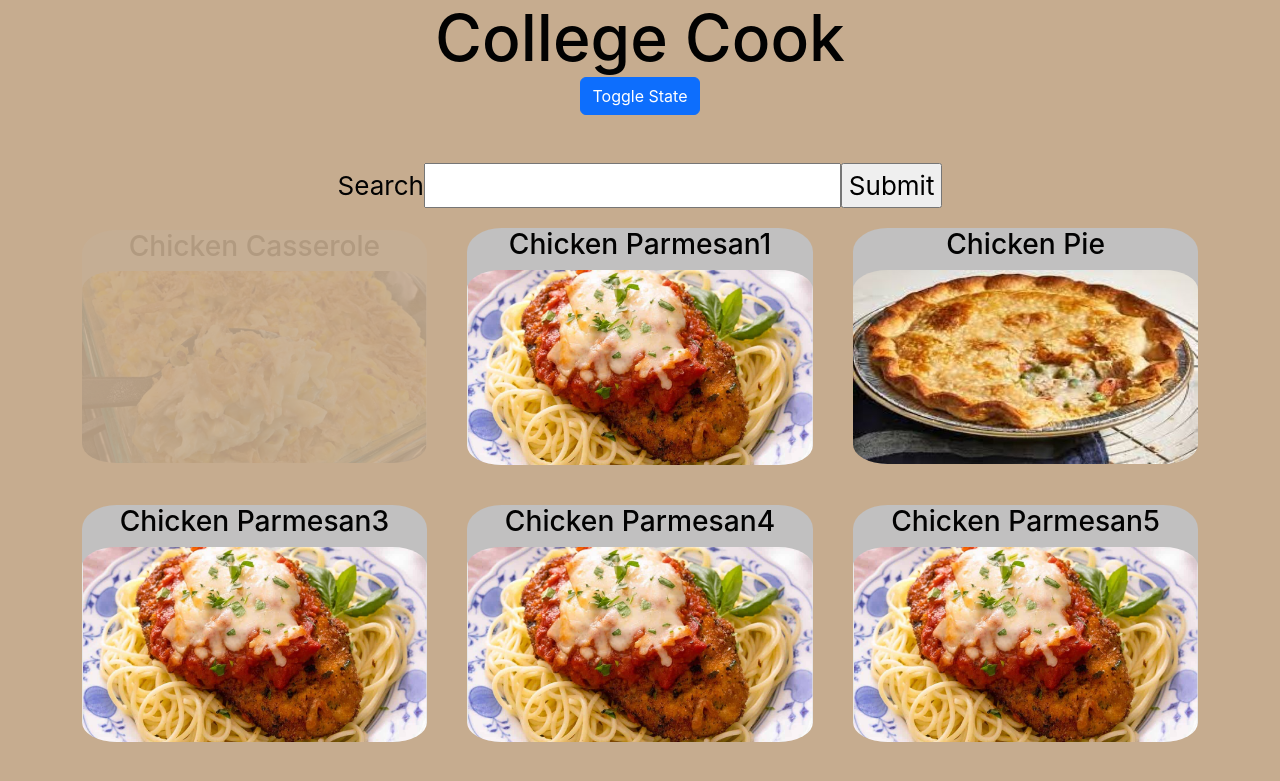
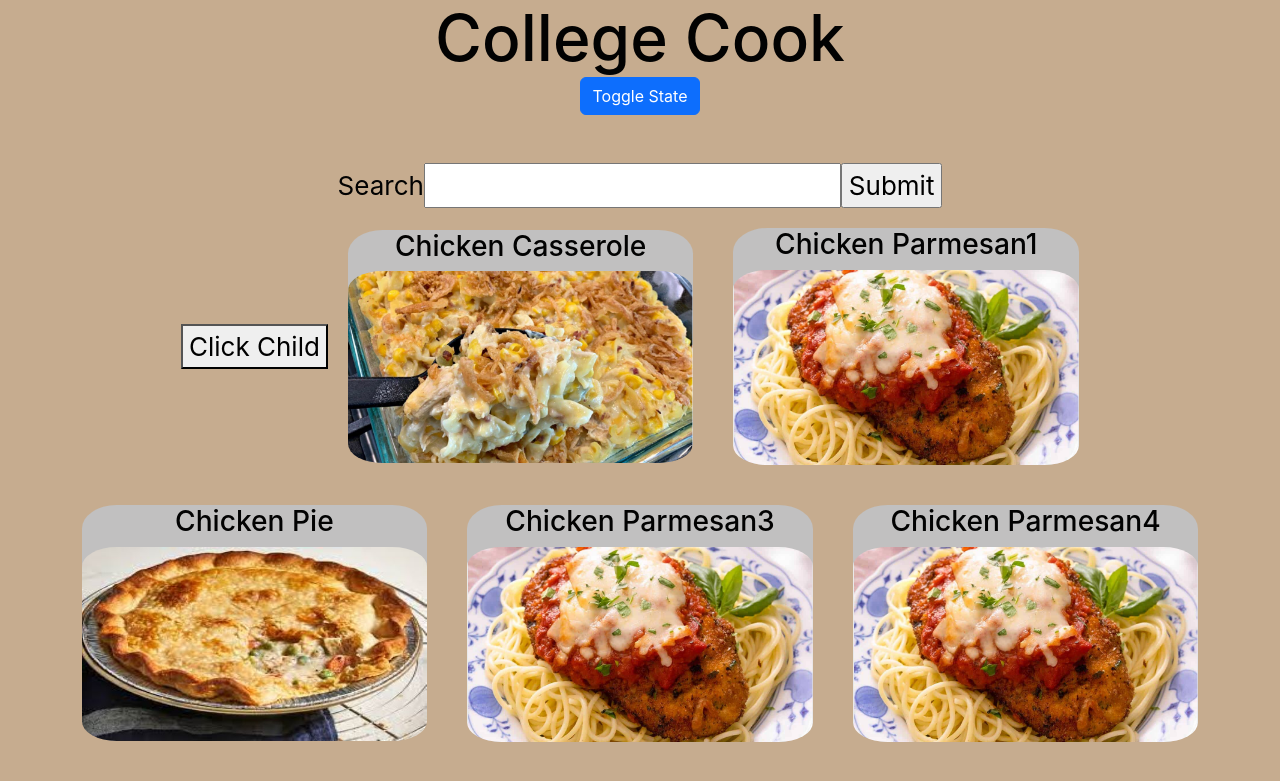
Before and after one commit to MonteRyan61/FWD-FinalProject, a React (Create React App) app in the folder cook-book/: page / in a window 1280 px wide. Shown: the top 781 px of the page. Built offline with nearby package versions, Linux system fonts and the light colour scheme.

Commit message:
Added passing from child to parent to child

```diff
--- a/cook-book/src/CookingTitles.js
+++ b/cook-book/src/CookingTitles.js
@@ -9,57 +9,27 @@ export default class CookingTitles extends React.Component{
         super(props);
 
         this.state = {
-            Header: 'College Cook',
+            overviewTitles : [
+              {"name":"Chicken Casserole", "img":"Images/ChickenCasserole573x318.png", "id": "ChickenParIngredients"},
+              {"name":"Chicken Parmesan1", "img":"Images/ChickenParm573x322.png", "id": "Parmesan1"},
+              {"name":"Chicken Pie", "img":"Images/chickenpie.jpg", "id": "ChickenPie"},
+              {"name":"Chicken Parmesan3", "img":"Images/ChickenParm573x322.png", "id": "Parmesan4"},
+              {"name":"Chicken Parmesan4", "img":"Images/ChickenParm573x322.png", "id": "Parmesan5"},
+              {"name":"Chicken Parmesan5", "img":"Images/ChickenParm573x322.png", "id": "Parmesan6"},
+              {"name":"Chicken Parmesan6", "img":"Images/ChickenParm573x322.png", "id": "Parmesan7"},
+              {"name":"Chicken Parmesan7", "img":"Images/ChickenParm573x322.png", "id": "Parmesan8"},
+              {"name":"Chicken Parmesan8", "img":"Images/ChickenParm573x322.png", "id": "Parmesan9"},],
+              data : "ChickenParmIngredients"
         };
-
     }
 
-
     //https://developer.edamam.com/edamam-recipe-api
-    //https://www.youtube.com/watch?v=U9T6YkEDkMo
     render() {
-        const data =[
-        {"name":"Chicken Casserole", "img":"Images/ChickenCasserole573x318.png", "id": "Casserole"},
-        {"name":"Chicken Parmesan1", "img":"Images/ChickenParm573x322.png", "id": "Parmesan1"},
-        {"name":"Chicken Pie", "img":"Images/chickenpie.jpg", "id": "ChickenPie"},
-        {"name":"Chicken Parmesan3", "img":"Images/ChickenParm573x322.png", "id": "Parmesan4"},
-        {"name":"Chicken Parmesan4", "img":"Images/ChickenParm573x322.png", "id": "Parmesan5"},
-        {"name":"Chicken Parmesan5", "img":"Images/ChickenParm573x322.png", "id": "Parmesan6"},
-        {"name":"Chicken Parmesan6", "img":"Images/ChickenParm573x322.png", "id": "Parmesan7"},
-        {"name":"Chicken Parmesan7", "img":"Images/ChickenParm573x322.png", "id": "Parmesan8"},
-        {"name":"Chicken Parmesan8", "img":"Images/ChickenParm573x322.png", "id": "Parmesan9"},
-        ];
-
-
-        const ExampleContainer = () => {
-
-            const [toggle,setToggle]= useState(true)
-        return(
-
-            <div>
-
-                {/* <img
-            className="active"
-            src={Active}
-            alt="yellow star"
-            onClick={() => handleChangeActive()}
-          /> */}
-
-              {!toggle &&(
-                <Ingredents></Ingredents>
-              )}
-              {toggle &&(
-                <Search></Search>
-               )}
-
-              {toggle && (
-                <CookingTitles></CookingTitles>
-               )}
-                </div>
-        )}
         return (
           <div className="Recipe">
-          {data.map(function(item){
+            <button primary onClick={() => this.props.childToParent(this.state.data)}>Click Child</button>
+            <h1>{this.props.parentToChild}</h1>
+          {this.state.overviewTitles.map(function(item){
             return (<div className="recipeItem" id={item.id}>
                 <h1 className="recipeTitle">{item.name}</h1>
                 <img className="recipeImg" src = {item.img} alt={item.name} />
--- a/cook-book/src/ExampleContainer.js
+++ b/cook-book/src/ExampleContainer.js
@@ -7,23 +7,29 @@ import './MainContainer.css';
 ///
 const ExampleContainer = () => {
 
-const [toggle,setToggle]= useState(true)
+const [toggle,setToggle]= useState(true);
+
+const [data2, setData2] = useState('');
+
+const childToParent = (childdata) => {
+  setData2(childdata);
+}
 
 return(
     <div className="Main-Container">
       <h1 className="Main-header">College Cook</h1>
         <button onClick={()=> setToggle(!toggle)} className="btn btn-primary mb-5">Toggle State</button>
-
+        <div>
+      </div>
+      {data2}
       {!toggle &&(
-
-        <Ingredents></Ingredents>
+        <Ingredents test={data2}></Ingredents>
       )}
       {toggle &&(
         <Search></Search>
        )}
-
       {toggle && (
-        <CookingTitles></CookingTitles>
+        <CookingTitles childToParent={childToParent}></CookingTitles>
        )}
     </div>
 )}
--- a/cook-book/src/ingredents.js
+++ b/cook-book/src/ingredents.js
@@ -3,34 +3,41 @@ export default class form extends React.Component{
     constructor(props){
         super(props);
 
-        this.state = {
-                RecipeName: '',
-                Image:'',
-                ingred:'',
-                ChickenParmIngredients : [{"ingredients":"4 skinless, boneless chicken breast halves"},
+        this.data = {   ChickenParmIngredients : [{"ingredients":"4 skinless, boneless chicken breast halves"},
                             {"ingredients":"1 (10.5 ounce) can condensed cream of chicken soup"},
                             {"ingredients":"1 cup sour cream"},
                             {"ingredients":"¼ cup chopped mushrooms"},
                             {"ingredients":"¼ cup chopped onion"},
                             {"ingredients":"32 buttery round crackers, crumbled"},
                             {"image":"Images/ChickenParm573x322.png"}],
+                            ChickenPieIngredients : [{"ingredients":"4 skinless, boneless chicken breast halves"},
+                            {"ingredients":"1 (10.5 ounce) can condensed cream of chicken soup"},
+                            {"ingredients":"1 cup sour cream"},
+                            {"ingredients":"¼ cup chopped mushrooms"},
+                            {"ingredients":"¼ cup chopped onion"},
+                            {"ingredients":"32 buttery round crackers, crumbled"},
+                            {"image":"Images/ChickenParm573x322.png"}],
+                    }
+
+        this.state = {
+                RecipeName: props.test,
+                Image:'',
+                ingred:'',
         };
-        // changeRecipe = () => {
-        //     this.setState({RecipeName: "Chicken Cassorle"});
-
-        //   }
     }
     render() {
         return (
             <div className="Ingredients-Header">
+            {this.state.RecipeName}
             {/* Load the image for the respective recipe */}
-            {this.state.ChickenParmIngredients.map(function(item){
-                return (<img src = {item.image} alt={item.image} />)
+            {this.data.ChickenPieIngredients.map(function(item){
+                return (<img src = {item.image} alt={item.image}/>)
             })}
             {/* Load the respective recipe ingredients */}
-            {this.state.ChickenParmIngredients.map(function(d, idx){
+            {this.data.ChickenPieIngredients.map(function(d, idx){
                return (<li key={idx}>{d.ingredients}</li>)
              })}
+             {this.state.RecipeName}
             </div>
         );
     }
```
